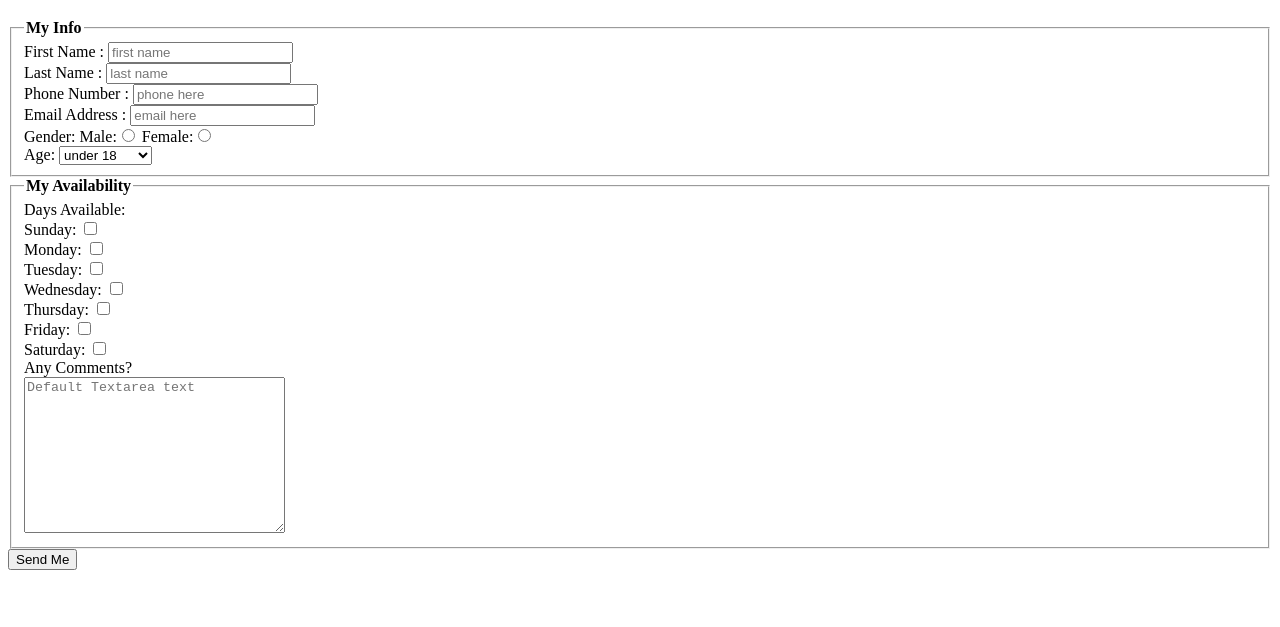
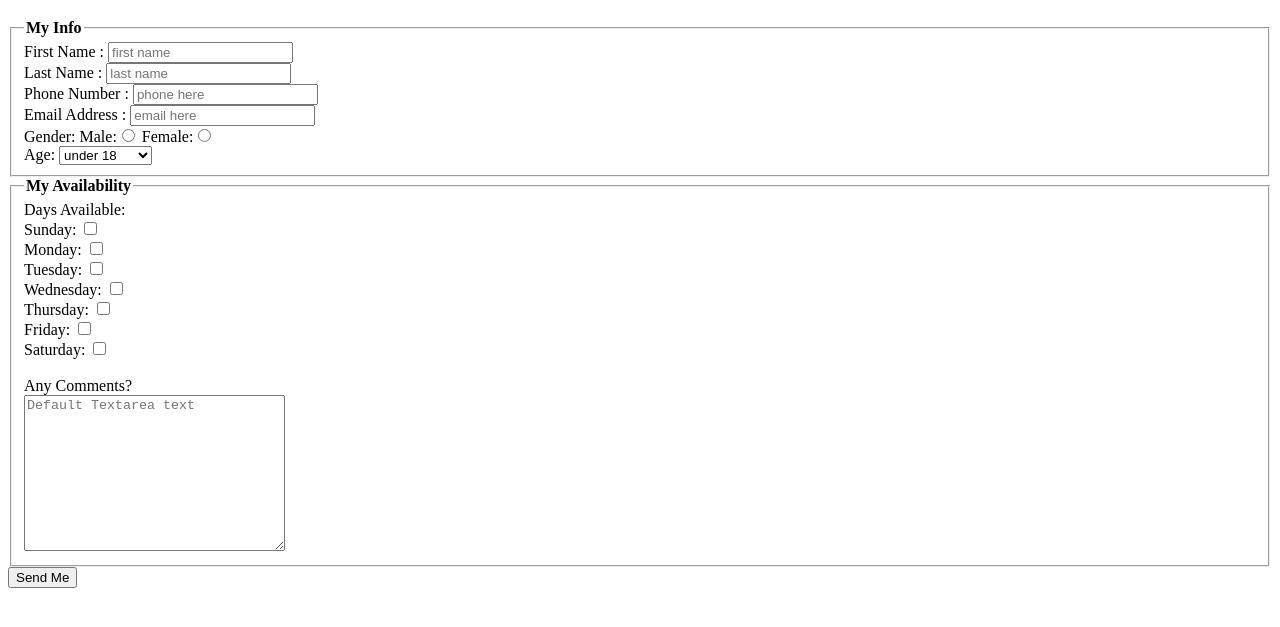
Before and after one commit to spatil62/Lab4, a plain HTML site: page index.html in a window 1280 px wide. Shown: the part 61-688 px from the top of the page. Drawn offline with Linux system fonts and the light colour scheme.

Commit message:
final changes

```diff
--- a/index.html
+++ b/index.html
@@ -49,8 +49,9 @@
           <label>Wednesday: <input type="checkbox" name="available_field[]" value="Wednesday"></label><br>
           <label>Thursday: <input type="checkbox" name="available_field[]" value="Thursday"></label><br>
           <label>Friday: <input type="checkbox" name="available_field[]" value="Friday"></label><br>
-          <label>Saturday: <input type="checkbox" name="available_field[]" value="Saturday"></label><br>
+          <label>Saturday: <input type="checkbox" name="available_field[]" value="Saturday"></label>
         </div>
+        <br>
         <div>
           <label>Any Comments?</label><br>
         </div>
```
